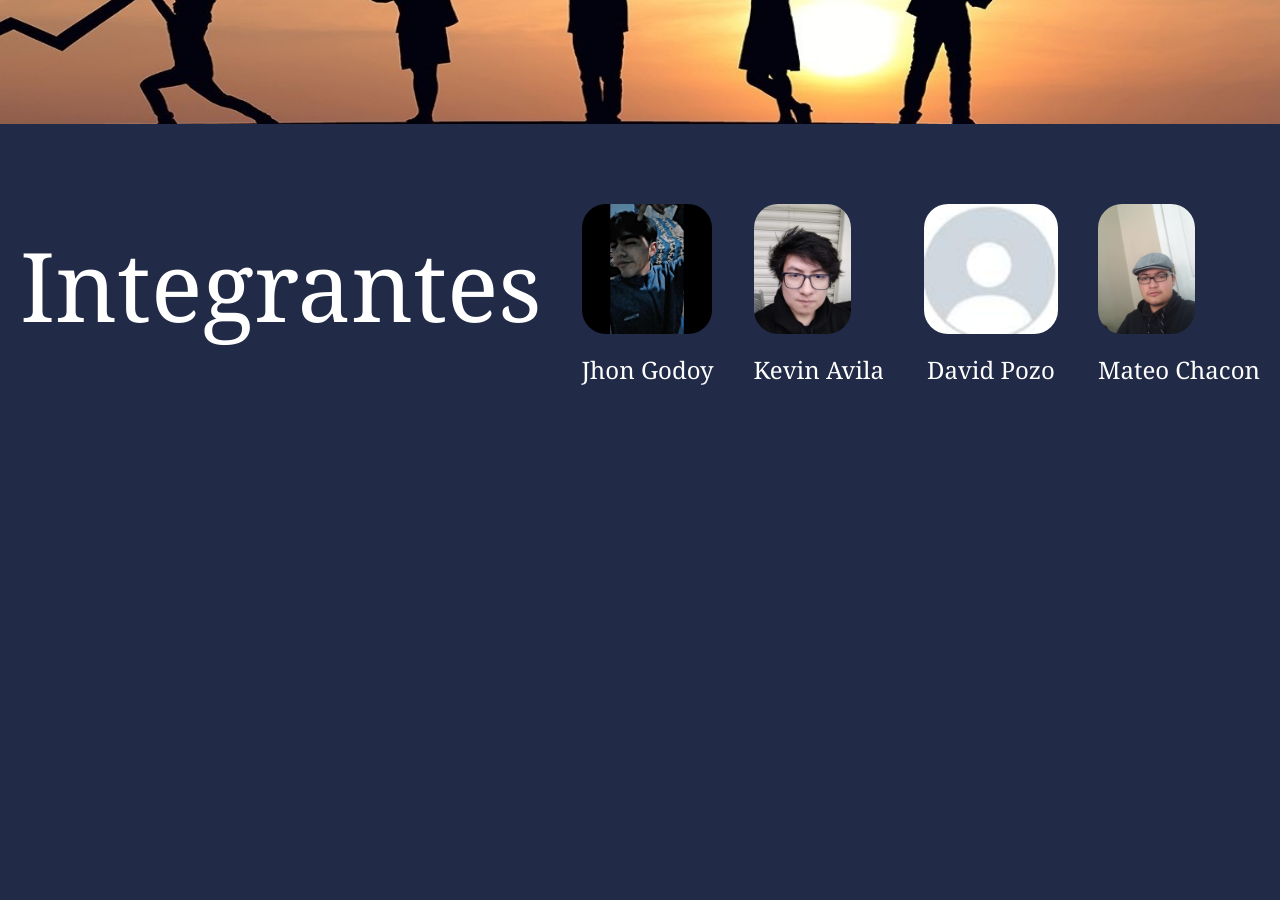
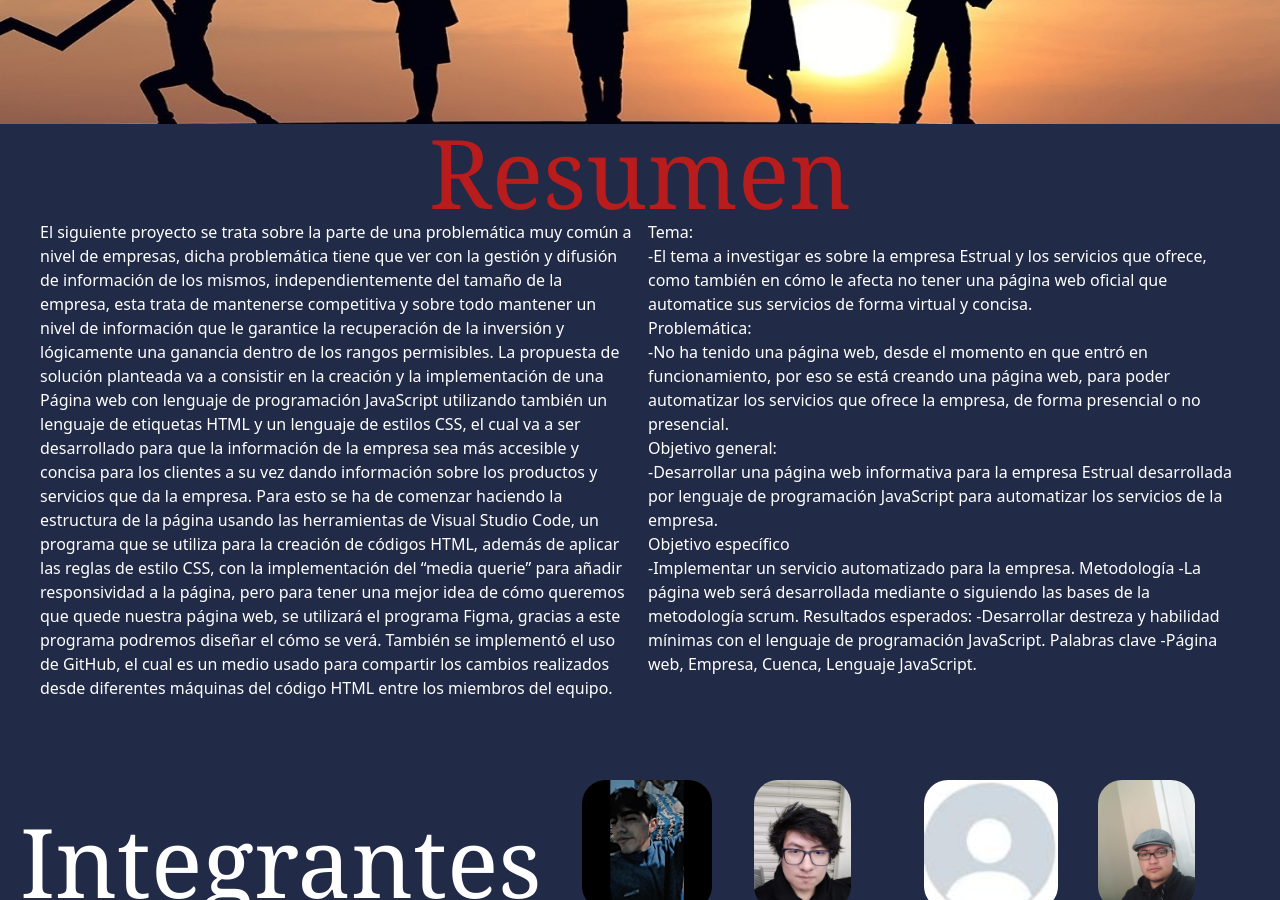
Before and after one commit to COLADOXD/my-project1, a React (Create React App) app: page / in a window 1280 px wide. Shown: the part 380-1280 px from the top of the page. Before the commit the page ends 800 px from the top, so only its background shows below. Built offline with nearby package versions, Linux system fonts and the light colour scheme.

Commit message:
change in page main abaout topic summary

```diff
--- a/src/container/Layout.jsx
+++ b/src/container/Layout.jsx
@@ -1,32 +1,33 @@
 import React from "react";
+import { Link } from "react-router-dom";
 import iconReact from "../assets/icons8-react-64.png";
 
 const Layout = ({ children }) => {
   return (
     <div className="bg-secondary min-h-screen">
       <nav className="flex flex-row justify-between bg-primary py-5">
-        <div href="/" className="flex flex-row items-center">
+        <div className="flex flex-row items-center">
           <img className="ml-10" src={iconReact} alt="" />
-          <a href="/" className="text-white font-serif text-2xl ml-2">
+          <Link to="/" className="text-white font-serif text-2xl ml-2">
             Piensa
-          </a>
+          </Link>
         </div>
         <div className="flex flex-row items-center justify-between">
-          <a
-            href="/Introduccion"
+          <Link
+            to="/Introduccion"
             className="text-white font-serif text-xl ml-10"
           >
             Introduccion
-          </a>
-          <a
-            href="/MarcoDeReferencia"
+          </Link>
+          <Link
+            to="/MarcoDeReferencia"
             className="text-white font-serif text-xl ml-10"
           >
             Marco de Referencia
-          </a>
-          <a href="/Encuesta" className="text-white font-serif text-xl mx-10">
+          </Link>
+          <Link to="/Encuesta" className="text-white font-serif text-xl mx-10">
             Encuesta
-          </a>
+          </Link>
         </div>
       </nav>
       <div className="bg-secondary">{children}</div>
--- a/src/container/Main.jsx
+++ b/src/container/Main.jsx
@@ -10,6 +10,57 @@ const Main = () => {
   return (
     <section className="">
       <img className="w-full h-[400px]" src={trabajoGrupal} alt="" />
+      <div>
+        <h1 className="text-center text-8xl font-serif text-red-700">
+          Resumen
+        </h1>
+        <div className="flex flex-row text-white px-10">
+          <div className=" w-2/4 mr-2">
+            El siguiente proyecto se trata sobre la parte de una problemática
+            muy común a nivel de empresas, dicha problemática tiene que ver con
+            la gestión y difusión de información de los mismos,
+            independientemente del tamaño de la empresa, esta trata de
+            mantenerse competitiva y sobre todo mantener un nivel de información
+            que le garantice la recuperación de la inversión y lógicamente una
+            ganancia dentro de los rangos permisibles. La propuesta de solución
+            planteada va a consistir en la creación y la implementación de una
+            Página web con lenguaje de programación JavaScript utilizando
+            también un lenguaje de etiquetas HTML y un lenguaje de estilos CSS,
+            el cual va a ser desarrollado para que la información de la empresa
+            sea más accesible y concisa para los clientes a su vez dando
+            información sobre los productos y servicios que da la empresa. Para
+            esto se ha de comenzar haciendo la estructura de la página usando
+            las herramientas de Visual Studio Code, un programa que se utiliza
+            para la creación de códigos HTML, además de aplicar las reglas de
+            estilo CSS, con la implementación del “media querie” para añadir
+            responsividad a la página, pero para tener una mejor idea de cómo
+            queremos que quede nuestra página web, se utilizará el programa
+            Figma, gracias a este programa podremos diseñar el cómo se verá.
+            También se implementó el uso de GitHub, el cual es un medio usado
+            para compartir los cambios realizados desde diferentes máquinas del
+            código HTML entre los miembros del equipo.
+          </div>
+          <div className=" w-2/4 ml-2">
+            Tema: <br /> -El tema a investigar es sobre la empresa Estrual y los
+            servicios que ofrece, como también en cómo le afecta no tener una
+            página web oficial que automatice sus servicios de forma virtual y
+            concisa. <br /> Problemática: <br /> -No ha tenido una página web,
+            desde el momento en que entró en funcionamiento, por eso se está
+            creando una página web, para poder automatizar los servicios que
+            ofrece la empresa, de forma presencial o no presencial. <br />{" "}
+            Objetivo general: <br />
+            -Desarrollar una página web informativa para la empresa Estrual
+            desarrollada por lenguaje de programación JavaScript para
+            automatizar los servicios de la empresa. <br /> Objetivo específico{" "}
+            <br />
+            -Implementar un servicio automatizado para la empresa. Metodología
+            -La página web será desarrollada mediante o siguiendo las bases de
+            la metodología scrum. Resultados esperados: -Desarrollar destreza y
+            habilidad mínimas con el lenguaje de programación JavaScript.
+            Palabras clave -Página web, Empresa, Cuenca, Lenguaje JavaScript.
+          </div>
+        </div>
+      </div>
       <div className="flex flex-row items-center my-20  w-full bg-secondary text-center text-white font-serif text-2xl justify-around">
         <p className="text-8xl mb-10">Integrantes</p>
         <div>
```
